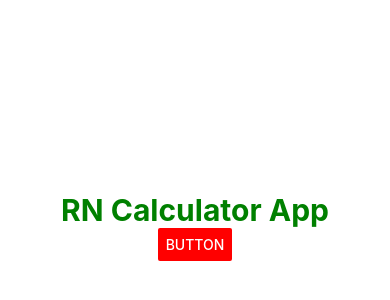
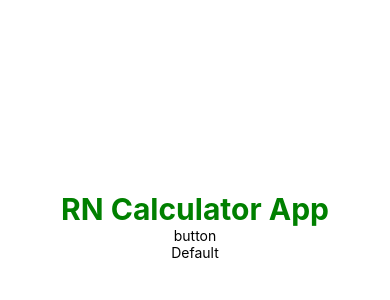
Before and after one commit to bopboy/rn-calculcator, a React Native app: screen / in a window 390 px wide. Shown: the part 196-496 px from the top of the page. Built offline with nearby package versions, Linux system fonts and the light colour scheme.

Commit message:
커스텀 Button 컴포넌트 작성 및 prop-types 사용

```diff
--- a/package.json
+++ b/package.json
@@ -11,6 +11,7 @@
   "dependencies": {
     "expo": "~47.0.8",
     "expo-status-bar": "~1.4.2",
+    "prop-types": "^15.8.1",
     "react": "18.1.0",
     "react-native": "0.70.5"
   },
--- a/src/App.js
+++ b/src/App.js
@@ -1,5 +1,6 @@
 import { StatusBar } from "expo-status-bar";
-import { Button, StyleSheet, Text, View } from "react-native";
+import { StyleSheet, Text, View } from "react-native";
+import Button from "./components/Button";
 
 export default function App() {
   return (
@@ -10,6 +11,7 @@ export default function App() {
         color={"red"}
         onPress={() => console.log("clicked")}
       />
+      <Button />
       <StatusBar style="auto" />
     </View>
   );
--- /dev/null
+++ b/src/components/Button.js
@@ -0,0 +1,14 @@
+import { Text } from "react-native";
+import PropTypes from "prop-types";
+
+const Button = ({ title }) => {
+  console.log(title);
+  return <Text>{title}</Text>;
+};
+Button.defaultProps = {
+  title: "Default",
+};
+Button.propTypes = {
+  title: PropTypes.string.isRequired,
+};
+export default Button;
```
Also changed, not shown: 1 other file (tests, documents, lock files or other folders).
